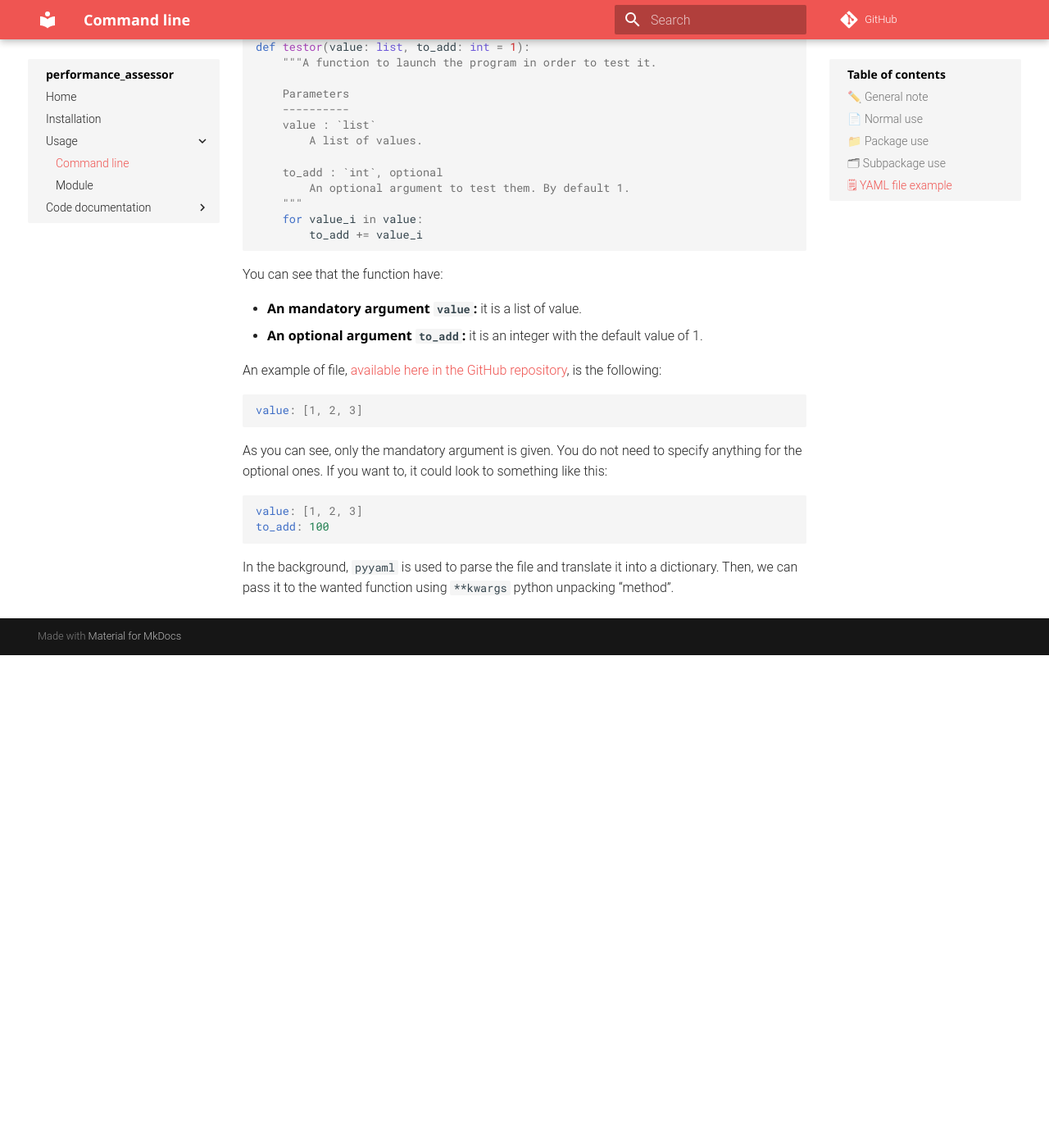
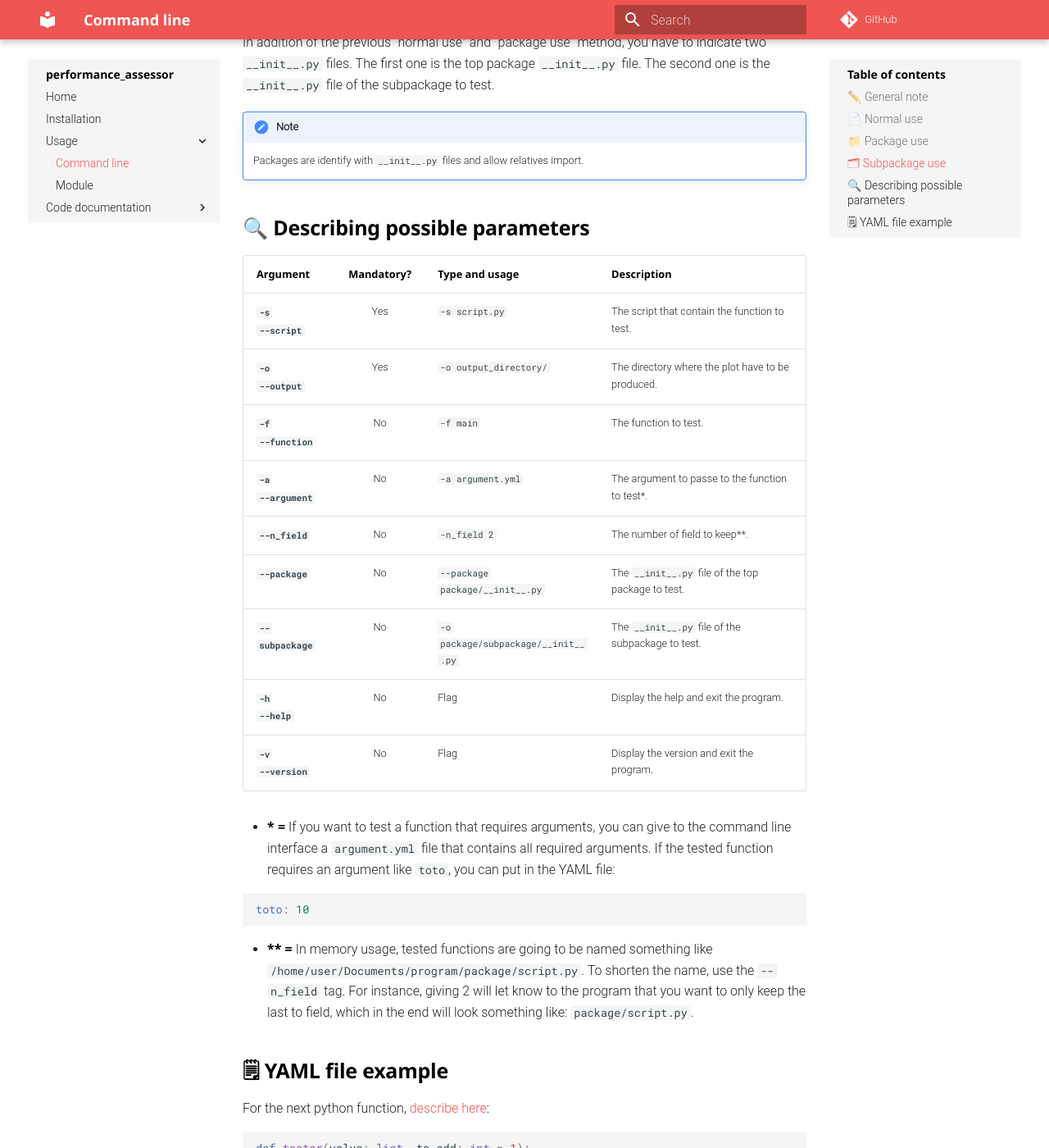
Before and after one commit to FilouPlains/perfassess, an MkDocs documentation site: the page built from docs/usage/command_line.md, in a window 1280 px wide and 1400 px high, scrolled down 1977 px. Shown: the whole window at 82% size. Built offline with MkDocs 1.6.1 and Material for MkDocs 9.7.7, drawn with Linux system fonts in a browser that asks for light colours; some web fonts are replaced; comment, search, counter and statistics services are not loaded; before the commit the page ends 2776 px from its top, so only the background shows below that; some of the changed text lies outside the part shown.

Commit message:
Correcting things to clarify them.

````diff
--- a/docs/usage/command_line.md
+++ b/docs/usage/command_line.md
@@ -17,7 +17,6 @@
 
 > ⚠️ If you use `pickle`, the command line interface will not work!
 
-
 ## 📄 Normal use
 
 To use th program, launch:
@@ -29,19 +28,27 @@
              -a argument.yml
 ```
 
+You can actually directly test the program in the repository root (`📁 perfassess/`) using:
+
+```sh
+$ perfassess -s src/perfassess/testor.py \\
+             -f testor
+             -a data/argument.yml \\
+             -o data/
+```
+
 ## 📁 Package use
 
-
-If you use this module to test another or, in another words, a package, the usage is a bit different. If you have no “subpackage”, you have to launch, for this kind of tree structure:
+Let us say that you want to test a package, which should have this kind of tree structure:
 
 ```sh
-./package/
+package/
 └── src/
     ├── __init__.py
     └── script.py
 ```
 
-The next command, if you are in `./package`, in order to evaluate `script.py`:
+In package, you can use relative paths. But with these, the “normal use” method do not work. Instead, use the next command, if you are in `📁 package/`, in order to evaluate `script.py`:
 
 ```sh
 $ perfassess -s src/script.py \\
@@ -51,12 +58,14 @@
              -a argument.yml
 ```
 
+In addition of the previous "normal use" method, you have to indicate a `__init__.py` file.
+
 !!!note
     Packages are identify with `__init__.py` files and allow relatives import.
 
 ## 🗂 Subpackage use
 
-If you use this module to test another or, in another words, a package, the usage is a bit different. If you have to test a “subpackage”, you have to launch, for this kind of tree structure:
+Let us say that you want to test a subpackage, which should have this kind of tree structure:
 
 ```sh
 ./package/
@@ -67,8 +76,7 @@
         └── script.py
 ```
 
-The next command, if you are in `./package`, in order to evaluate `script.py`:
-
+In subpackage, you can use relative paths. But with these, the “normal use” method do not work. But the “package use” also do not work. Instead, use the next command, if you are in `📁 package/`, in order to evaluate `script.py`:
 
 ```sh
 $ perfassess -s src/subpackage/script.py \\
@@ -79,8 +87,32 @@
              -a argument.yml
 ```
 
+In addition of the previous “normal use” and “package use” method, you have to indicate two `__init__.py` files. The first one is the top package `__init__.py` file. The second one is the `__init__.py` file of the subpackage to test.
+
 !!!note
     Packages are identify with `__init__.py` files and allow relatives import.
+
+## 🔍 Describing possible parameters
+
+| **Argument**             | **Mandatory?** | **Type and usage**                  | **Description**                                    |
+| :----------------------- | :------------: | :---------------------------------- | :------------------------------------------------- |
+| **`-s`<br>`--script`**   |      Yes       | `-s script.py`                      | The script that contain the function to test.      |
+| **`-o`<br>`--output`**   |      Yes       | `-o output_directory/`              | The directory where the plot have to be produced.  |
+| **`-f`<br>`--function`** |       No       | `-f main`                           | The function to test.                              |
+| **`-a`<br>`--argument`** |       No       | `-a argument.yml`                   | The argument to passe to the function to test*.    |
+| **`--n_field`**          |       No       | `-n_field 2`                        | The number of field to keep**.                     |
+| **`--package`**          |       No       | `--package package/__init__.py`     | The `__init__.py` file of the top package to test. |
+| **`--subpackage`**       |       No       | `-o package/subpackage/__init__.py` | The `__init__.py` file of the subpackage to test.  |
+| **`-h`<br>`--help`**     |       No       | Flag                                | Display the help and exit the program.             |
+| **`-v`<br>`--version`**  |       No       | Flag                                | Display the version and exit the program.          |
+
+- **\* =** If you want to test a function that requires arguments, you can give to the command line interface a `argument.yml` file that contains all required arguments. If the tested function requires an argument like `toto`, you can put in the YAML file:
+
+```yml
+toto: 10
+```
+
+- **\*\* =** In memory usage, tested functions are going to be named something like `/home/user/Documents/program/package/script.py`. To shorten the name, use the `--n_field` tag. For instance, giving 2 will let know to the program that you want to only keep the last to field, which in the end will look something like: `package/script.py`.
 
 ## 🗒 YAML file example
 
@@ -107,17 +139,41 @@
 - **An mandatory argument `value`:** it is a list of value.
 - **An optional argument `to_add`:** it is an integer with the default value of 1.
 
-An example of file, [available here in the GitHub repository](https://github.com/FilouPlains/perfassess/blob/main/data/argument.yml), is the following:
+That means that you need a way to provide the arguments to the function when you are going to use the command line interface. The chosen method is a YAML file. An example of a file, [available here in the GitHub repository](https://github.com/FilouPlains/perfassess/blob/main/data/argument.yml), is the following:
 
 ```yaml
 value: [1, 2, 3]
 ```
 
-As you can see, only the mandatory argument is given. You do not need to specify anything for the optional ones. If you want to, it could look to something like this:
+That means that, when launching the command line, you are going to give to value a list that look like this: `[1, 2, 3]`. Translate in python code, it would be something like:
+
+```py
+testor(value = [1, 2, 3])
+```
+
+As you can see, only the mandatory argument is given. You do not need to specify anything for the optional ones. If you want to, an other example of YAML file could look to something like this:
 
 ```yaml
 value: [1, 2, 3]
 to_add: 100
 ```
 
-In the background, `pyyaml` is used to parse the file and translate it into a dictionary. Then, we can pass it to the wanted function using `**kwargs` python unpacking “method”.
+To finish, you can actually directly test the program in the repository root (`📁 perfassess/`) using:
+
+```sh
+$ perfassess -s src/perfassess/testor.py \\
+             -f testor \\
+             -a data/argument.yml \\
+             -o data/
+```
+
+Which is an example of launching the command giving arguments to the function `testor()` with a YAML file. If you function do not need any arguments, then the command could look to something like this:
+
+```sh
+$ perfassess -s src/perfassess/testor.py \\
+             -f testor \\
+             -o data/
+```
+
+!!!note
+    In the background, `pyyaml` is used to parse the file and translate it into a dictionary. Then, we can pass it to the wanted function using `**kwargs` python unpacking “method”.
````
Also changed, not shown: README.md (+48 -10 lines), docs/index.md (+4 -1 lines), 1 other file.
